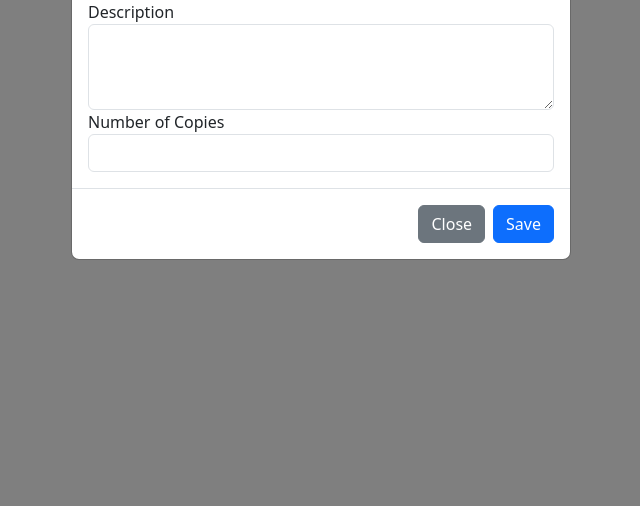
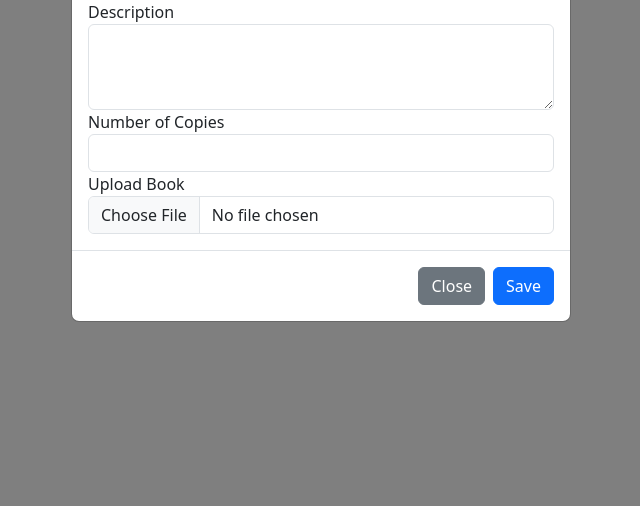
Before and after one commit to TharunKumarrA/Library-Mgmt-System, a Flask app: page /admin/manage/books in a window 1280 px wide, after a click on "Add Book". Shown: the part 294-800 px from the top of the page, without its empty margins (319-959 px from the left). Run offline with Flask 3, Linux system fonts and the light colour scheme; a user stored in the database is signed in; data that the repository does not hold is empty.

Commit message:
render of books done

```diff
--- a/app.py
+++ b/app.py
@@ -2,10 +2,15 @@ from flask import Flask
 from endpoints import ep
 from render import render
 import secrets
+import os
 
 secret_key = secrets.token_hex(32)
 
 app = Flask(__name__)
+
+abs = os.path.abspath(__file__)
+uploadPath = abs[0:-6]+"uploads"
+app.config['UPLOAD_FOLDER'] = uploadPath
 
 app.secret_key = secret_key
 app.register_blueprint(ep)
--- a/endpoints.py
+++ b/endpoints.py
@@ -239,6 +239,7 @@ def manage_books():
             conn.commit()
             cursor.close()
             conn.close()
+
             return 'Book added successfully', 200
 
         elif request.method == 'PUT':
--- a/render.py
+++ b/render.py
@@ -1,10 +1,11 @@
-from flask import Flask, render_template, request, session, Blueprint, redirect, url_for, flash
+from flask import Flask, render_template, request, session, Blueprint, redirect, url_for, flash, current_app, send_file
 from datetime import datetime, timedelta
 import requests
+import os
 
 render = Blueprint('render', __name__)
 
-@render.route('/')
+@render.route('/', methods=['GET', 'POST'])
 def index():
     if 'username' in session:
         logged_in = True
@@ -13,6 +14,10 @@ def index():
         if is_admin:
             return redirect('/admin')
         else:
+            if request.method == 'POST':
+                title = request.form.get('title')
+                print("title: ", title)
+                return render_template('readbook.html', filename=title)
             response = requests.get(f'http://127.0.0.1:5000/api/books/borrowed/{username}')
             borrowed_books = response.json()
             print("borrowed_books: ", borrowed_books)
@@ -197,7 +202,11 @@ def manage_books():
                 book_desc = request.form.get('desc')
                 book_copies = request.form.get('copies')
 
-                print("book_title: ", book_title, "book_author: ", book_author, "book_section: ", book_section, "book_desc: ", book_desc, "book_copies: ", book_copies)
+                file = request.files['book']
+                save_path = os.path.join(current_app.config.get('UPLOAD_FOLDER'),file.filename)
+                file.save(save_path)
+
+                print("book_title: ", file.filename, "book_author: ", book_author, "book_section: ", book_section, "book_desc: ", book_desc, "book_copies: ", book_copies)
 
                 response = requests.post('http://127.0.0.1:5000/api/manage/books', json={'title': book_title, 'author': book_author, 'section_id': book_section, 'desc': book_desc, 'copies': book_copies, 'method': 'POST'})
 
@@ -310,5 +319,19 @@ def books():
         flash('Please log in to view books.', 'error')
         return redirect('/login')
 
+@render.route('/viewBook/<string:filename>', methods=['GET', 'POST'])
+def viewBook(filename):
+    print("filename: ", filename)
+    save_path = os.path.join(current_app.config.get('UPLOAD_FOLDER'),filename)
+    if not os.path.exists(save_path):
+        return "File not found", 404
+
+    if not filename.lower().endswith('.pdf'):
+        return "Invalid file format", 400
+
+    response = send_file(save_path, as_attachment=False)
+    response.headers['Content-Type'] = 'application/pdf'
+
+    return response
 if __name__ == '__main__':
     render.run(debug=True)
--- a/templates/home.html
+++ b/templates/home.html
@@ -53,7 +53,10 @@ body %}
             <td>{{ book[1] }}</td>
             <td>{{ book[2] }}</td>
             <td>
-              <a href="#" class="btn btn-primary">Read</a>
+              <form method="POST">
+                <input type="hidden" name="title" value="{{ book[1] }}" />
+                <input type="submit" class="btn btn-primary" value="Read" />
+              </form>
               <a
                 href="{{ url_for('endpoints.revoke_book', username=username, book_id=book[0]) }}"
                 class="btn btn-danger"
--- a/templates/managebooks.html
+++ b/templates/managebooks.html
@@ -85,7 +85,7 @@ block body %}
           ></button>
         </div>
         <div class="modal-body">
-          <form id="addBookForm" method="POST">
+          <form id="addBookForm" method="POST" enctype="multipart/form-data">
             <div class="form-group">
               <label for="bookTitle">Title</label>
               <input
@@ -136,6 +136,17 @@ block body %}
                 id="bookCopies"
                 name="copies"
                 min="1"
+                required
+              />
+            </div>
+            <div class="form-group">
+              <label for="book">Upload Book</label>
+              <input
+                type="file"
+                class="form-control"
+                id="book"
+                name="book"
+                accept=".pdf"
                 required
               />
             </div>
```
Also changed, not shown: templates/readbook.html (added, +11 -0 lines), database.db, 1 other file.
